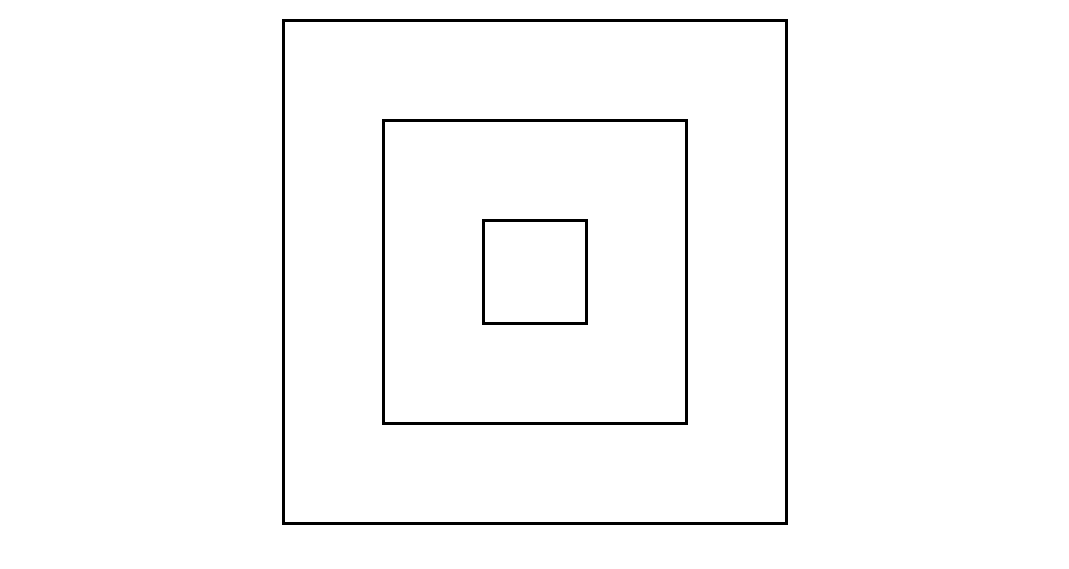
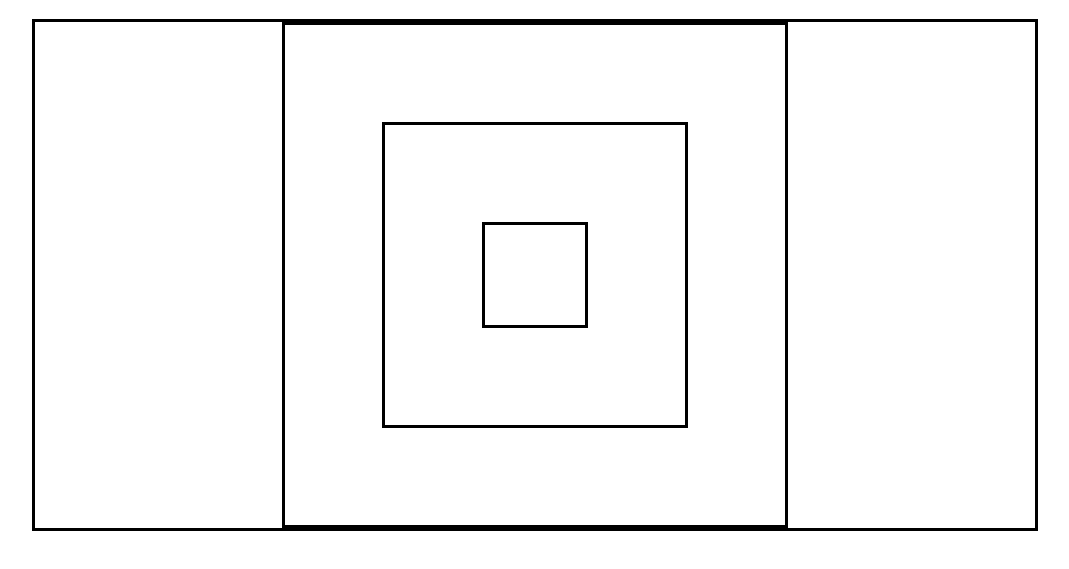
Before and after one commit to RealMcBlazor/Boxception, a plain HTML site: page index.html in a window 1280 px wide. Shown: the part 61-630 px from the top of the page, without its empty margins (105-1174 px from the left). Drawn offline with Linux system fonts and the light colour scheme.

Commit message:
Simplified the css by moving display,align-items, & margin into the div element

```diff
--- a/index.html
+++ b/index.html
@@ -10,10 +10,13 @@
 <body>
   <h1>Boxception (Div Version)</h1>
 
-  <div class="b1">
-    <div class="b2">
-      <div class="b3"></div>
+  <div id="b4">
+    <div class="b1">
+      <div class="b2">
+        <div class="b3"></div>
+      </div>
     </div>
   </div>
+
 </body>
 </html>
--- a/style.css
+++ b/style.css
@@ -1,30 +1,25 @@
-body{
-  justify-content:center
-}
 h1{
   text-align: center;
 }
-.b3{
-  border-style: solid;
+div{
+  border: 3px solid black;
   display: flex;
-  width: 100px;
-  height: 100px;
   align-items: center;
   margin: auto;
 }
+#b4{
+  width: 1000px;
+  height: 10g00px;
+}
+.b3{
+  width: 100px;
+  height: 100px;
+}
 .b2{
-  border-style: solid;
-  display: flex;
   width: 300px;
   height: 300px;
-  align-items: center;
-  margin: auto;
 }
 .b1{
-  border-style: solid;
-  display: flex;
   width: 500px;
   height: 500px;
-  align-items: center;
-  margin: auto;
 }
```
